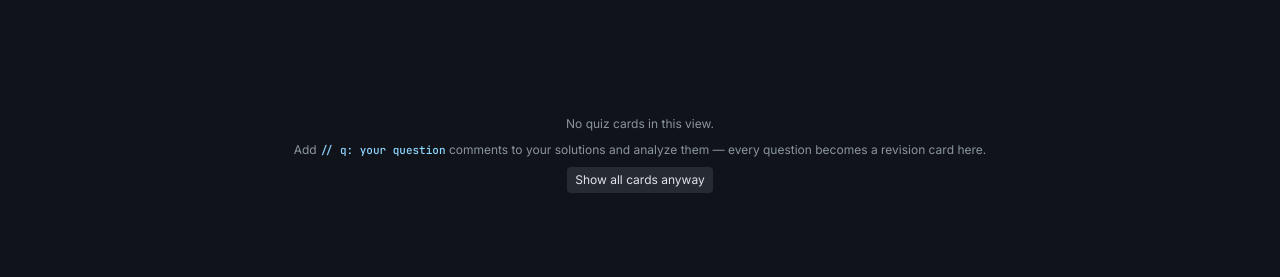
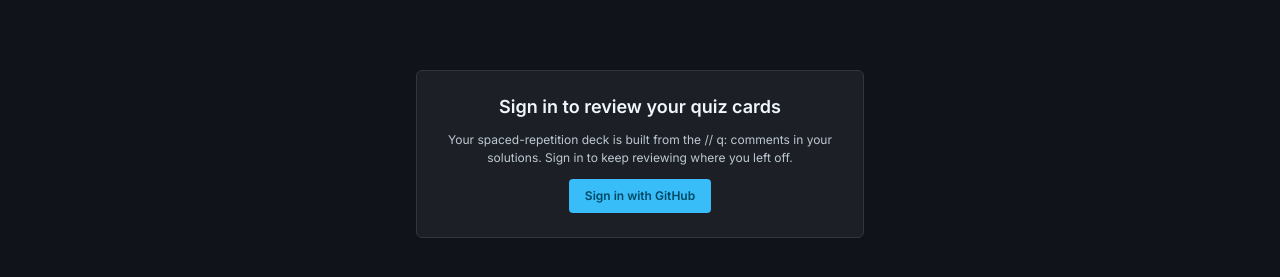
Before and after one commit to ManabBiswas/visualizer, a Next.js app: page /quiz in a window 1280 px wide. Shown: the part 297-574 px from the top of the page. Built offline with nearby package versions, Linux system fonts and the light colour scheme; no server answers.

Commit message:
feat(auth): add SignInPrompt component for user authentication prompts

```diff
--- a/app/analyze/page.tsx
+++ b/app/analyze/page.tsx
@@ -3,6 +3,7 @@
 import { Suspense, useEffect, useRef, useState } from "react";
 import { useSearchParams } from "next/navigation";
 import Link from "next/link";
+import { signIn } from "next-auth/react";
 import { CodeEditor, type CodeEditorHandle } from "@/components/CodeEditor";
 import { MetadataBar, ProblemMeta } from "@/components/MetadataBar";
 import { FlowchartPanel } from "@/components/FlowchartPanel";
@@ -53,6 +54,10 @@
   notes: "Notes",
 };
 
+// Code execution is opt-in per deployment (it shells out to a local JVM,
+// which isn't available on serverless hosts). Not a secret — safe to inline.
+const RUN_ENABLED = process.env.NEXT_PUBLIC_ENABLE_RUN === "1";
+
 function EditorPage() {
   const searchParams = useSearchParams();
   const problemId = searchParams.get("problem");
@@ -70,7 +75,16 @@
   const [consoleOpen, setConsoleOpen] = useState(false);
   const [reporting, setReporting] = useState(false);
   const [reportError, setReportError] = useState<string | null>(null);
+  const [saveWarning, setSaveWarning] = useState<string | null>(null);
   const editorRef = useRef<CodeEditorHandle | null>(null);
+
+  // Clear a stale save warning when navigating to a different problem
+  // (render-phase state adjustment — React's recommended pattern).
+  const [prevProblemId, setPrevProblemId] = useState(problemId);
+  if (prevProblemId !== problemId) {
+    setPrevProblemId(problemId);
+    setSaveWarning(null);
+  }
 
   useEffect(() => {
     if (!problemId || !isValidId(problemId)) return;
@@ -114,6 +128,7 @@
       setCallGraphLight(data.callGraphLight ?? null);
       setActiveMethod(0);
       setSavedProblemId(data.savedProblemId ?? null);
+      setSaveWarning(data.saveWarning ?? null);
     } catch (e) {
       setError((e as Error).message);
     } finally {
@@ -161,6 +176,7 @@
               <span className="font-mono text-code-sm text-text-muted">Solution.java</span>
             </div>
             <div className="flex items-center gap-2">
+              {RUN_ENABLED && (
                 <button
                   onClick={() => setConsoleOpen((o) => !o)}
                   className={`rounded border px-3 py-1.5 text-body-sm font-medium ${
@@ -172,6 +188,7 @@
                 >
                   {consoleOpen ? "Console ▾" : "Console ▸"}
                 </button>
+              )}
               <button
                 onClick={downloadReport}
                 disabled={!current || reporting}
@@ -198,7 +215,20 @@
               }}
             />
           </div>
-          {consoleOpen && <RunConsole code={code} />}
+          {consoleOpen && RUN_ENABLED && <RunConsole code={code} />}
+          {saveWarning && (
+            <div className="flex shrink-0 items-center gap-3 border-t border-warning/40 bg-warning/10 px-3 py-2 text-body-sm text-on-surface-variant">
+              <span className="min-w-0 flex-1">{saveWarning}</span>
+              {saveWarning.includes("Sign in") && (
+                <button
+                  onClick={() => signIn("github", { callbackUrl: "/analyze" })}
+                  className="shrink-0 rounded bg-primary-container px-3 py-1 text-body-sm font-medium text-on-primary-container hover:opacity-90"
+                >
+                  Sign in with GitHub
+                </button>
+              )}
+            </div>
+          )}
           {(error || reportError) && (
             <div className="shrink-0 border-t border-error/40 bg-error-container/20 px-3 py-2 text-body-sm text-error">
               {error ?? reportError}
--- a/app/log/page.tsx
+++ b/app/log/page.tsx
@@ -2,10 +2,12 @@
 
 import { useEffect, useState } from "react";
 import { useRouter } from "next/navigation";
+import { useSession } from "next-auth/react";
 import { TOPICS } from "@/lib/topics";
 import { logToMarkdown, logToCsv, LogExportRow } from "@/lib/export/log";
 import { downloadText } from "@/lib/export/download";
 import { isSafeHttpUrl } from "@/lib/security/validate";
+import { SignInPrompt } from "@/components/SignInPrompt";
 
 type ProblemRow = {
   id: string;
@@ -35,12 +37,16 @@
 
 export default function LogPage() {
   const router = useRouter();
+  const { status } = useSession();
   const [problems, setProblems] = useState<ProblemRow[]>([]);
   const [topicFilter, setTopicFilter] = useState("");
   const [difficultyFilter, setDifficultyFilter] = useState("");
   const [loading, setLoading] = useState(true);
 
   useEffect(() => {
+    // The log is per-account; don't fire a doomed 401 request for
+    // signed-out visitors — the SignInPrompt handles that case instead.
+    if (status !== "authenticated") return;
     let cancelled = false;
     const params = new URLSearchParams();
     if (topicFilter) params.set("topic", topicFilter);
@@ -59,7 +65,7 @@
     return () => {
       cancelled = true;
     };
-  }, [topicFilter, difficultyFilter]);
+  }, [topicFilter, difficultyFilter, status]);
 
   function exportRows(): LogExportRow[] {
     return problems.map((p) => ({
@@ -128,7 +134,13 @@
         </div>
       </div>
 
-      {loading ? (
+      {status === "unauthenticated" ? (
+        <SignInPrompt
+          title="Sign in to see your problem log"
+          message="Your revision log is private to your account. Sign in to browse every problem you've analyzed, with filters and Markdown/CSV export."
+          callbackUrl="/log"
+        />
+      ) : loading ? (
         <p className="text-body-sm text-text-muted">Loading…</p>
       ) : problems.length === 0 ? (
         <div className="flex flex-1 items-center justify-center text-body-sm text-text-muted">
--- a/app/quiz/page.tsx
+++ b/app/quiz/page.tsx
@@ -2,10 +2,12 @@
 
 import { Suspense, useCallback, useEffect, useState } from "react";
 import { useSearchParams } from "next/navigation";
+import { useSession } from "next-auth/react";
 import { TOPICS } from "@/lib/topics";
 import { Grade } from "@/lib/spaced/repetition";
 import { cardsToAnkiTxt } from "@/lib/export/anki";
 import { downloadText } from "@/lib/export/download";
+import { SignInPrompt } from "@/components/SignInPrompt";
 
 type QuizCard = {
   id: string;
@@ -28,6 +30,7 @@
 function QuizPage() {
   const searchParams = useSearchParams();
   const problemFilter = searchParams.get("problem");
+  const { status } = useSession();
 
   const [allCards, setAllCards] = useState<QuizCard[]>([]);
   const [queue, setQueue] = useState<QuizCard[]>([]);
@@ -41,6 +44,9 @@
   const [notice, setNotice] = useState<string | null>(null);
 
   const loadCards = useCallback(() => {
+    // Quiz cards are per-account; skip the doomed 401 request when
+    // signed out — the SignInPrompt covers that case instead.
+    if (status !== "authenticated") return;
     const params = new URLSearchParams();
     if (topicFilter) params.set("topic", topicFilter);
     if (problemFilter) params.set("problem", problemFilter);
@@ -54,7 +60,7 @@
         setLoading(false);
       })
       .catch(() => setLoading(false));
-  }, [topicFilter, problemFilter, dueOnly]);
+  }, [topicFilter, problemFilter, dueOnly, status]);
 
   useEffect(() => {
     loadCards();
@@ -181,7 +187,13 @@
 
       {notice && <div className="mb-3 rounded border border-panel-border bg-surface-container px-3 py-2 text-body-sm text-on-surface">{notice}</div>}
 
-      {loading ? (
+      {status === "unauthenticated" ? (
+        <SignInPrompt
+          title="Sign in to review your quiz cards"
+          message="Your spaced-repetition deck is built from the // q: comments in your solutions. Sign in to keep reviewing where you left off."
+          callbackUrl={problemFilter ? `/quiz?problem=${problemFilter}` : "/quiz"}
+        />
+      ) : loading ? (
         <p className="text-body-sm text-text-muted">Loading…</p>
       ) : !current ? (
         <div className="flex flex-1 flex-col items-center justify-center gap-2 text-body-sm text-text-muted">
--- /dev/null
+++ b/components/SignInPrompt.tsx
@@ -0,0 +1,37 @@
+"use client";
+
+import { signIn, useSession } from "next-auth/react";
+
+/**
+ * Centered panel shown to signed-out visitors on pages whose data is
+ * per-account. Renders nothing while the session is loading or once
+ * signed in, so pages can drop it in right above their normal content.
+ */
+export function SignInPrompt({
+  title,
+  message,
+  callbackUrl,
+}: {
+  title: string;
+  message: string;
+  callbackUrl: string;
+}) {
+  const { status } = useSession();
+
+  if (status !== "unauthenticated") return null;
+
+  return (
+    <div className="flex flex-1 items-center justify-center p-panel-padding">
+      <div className="flex max-w-md flex-col gap-3 rounded-md border border-panel-border bg-surface-container p-6 text-center">
+        <h2 className="text-headline-md text-text-high-contrast">{title}</h2>
+        <p className="text-body-sm text-on-surface-variant">{message}</p>
+        <button
+          onClick={() => signIn("github", { callbackUrl })}
+          className="mx-auto rounded bg-primary-container px-4 py-2 text-body-sm font-semibold text-on-primary-container hover:opacity-90"
+        >
+          Sign in with GitHub
+        </button>
+      </div>
+    </div>
+  );
+}
```
Lines whose indentation alone changed are shown as unchanged.
